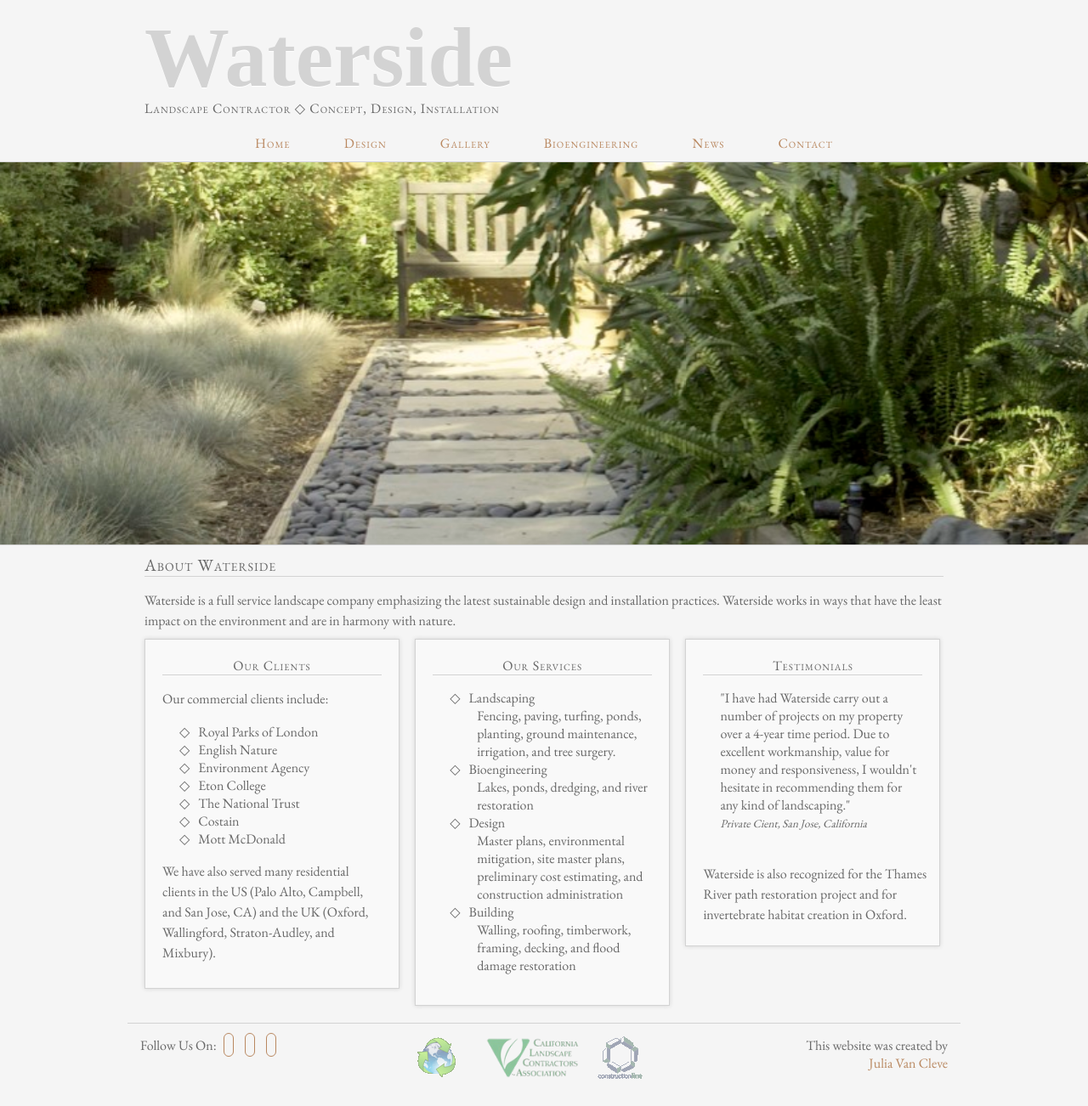
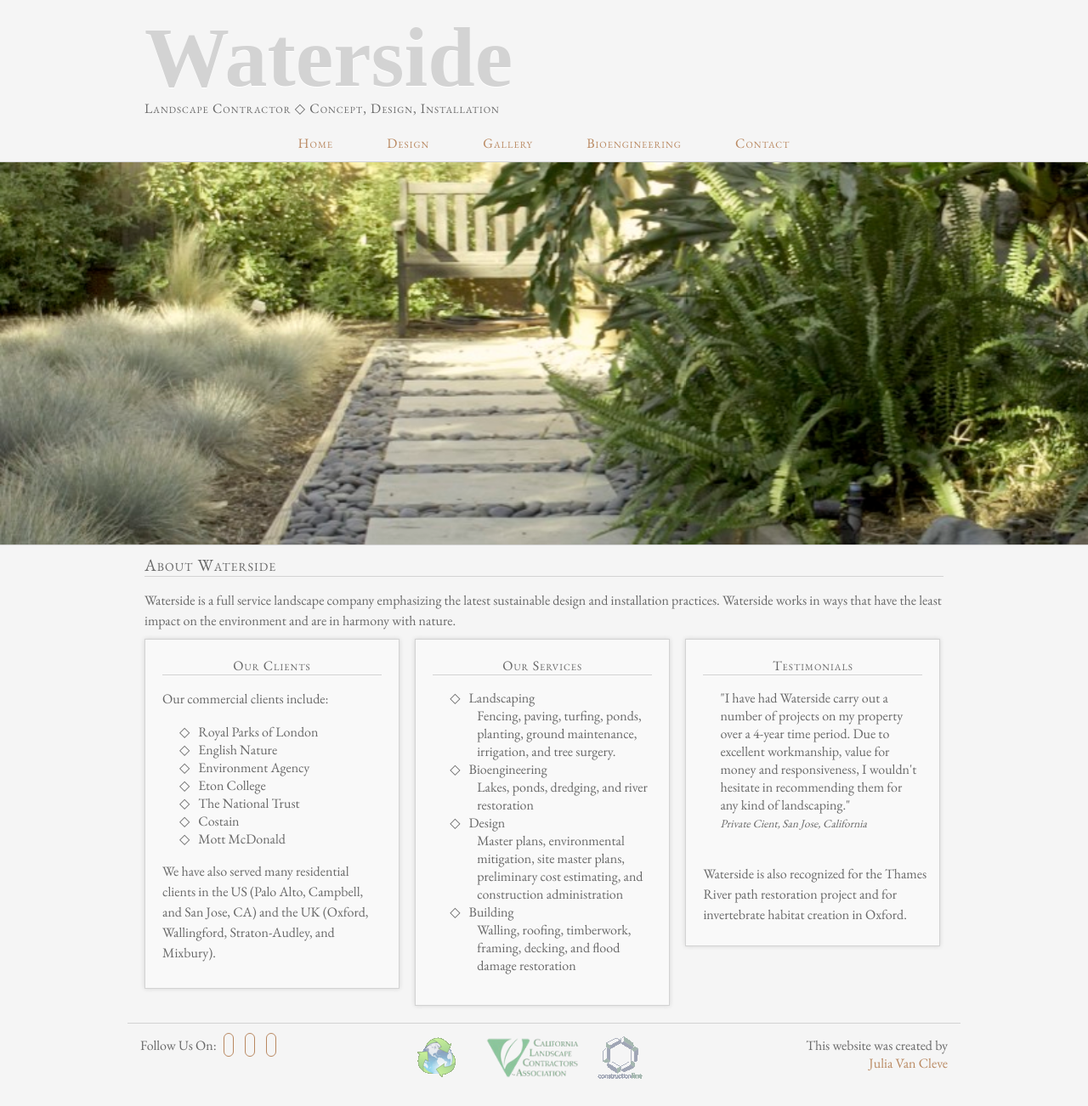
Before and after one commit to jmvx/waterside, a Jekyll site: the page built from index.html, in a window 1280 px wide. Shown: the whole page at 85% size. Built offline with Jekyll 4.4.1, drawn with Linux system fonts in a browser that asks for light colours; nearby versions of some CDN libraries; some web fonts are replaced; Markdown is read by kramdown in place of the engine named in the settings; a style sheet for code colours, icons or effects is not loaded.

Commit message:
Remove News page

```diff
--- a/_layouts/default.html
+++ b/_layouts/default.html
@@ -45,7 +45,6 @@
             <li><a href="/design/">Design</a></li>
             <li><a href="/gallery/">Gallery</a></li>
             <li><a href="/bioengineering/">Bioengineering</a></li>
-            <li><a href="/news/">News</a></li>
             <li><a class="last-link" href="/contact/">Contact</a></li>
           </ul>
         </div>
```
